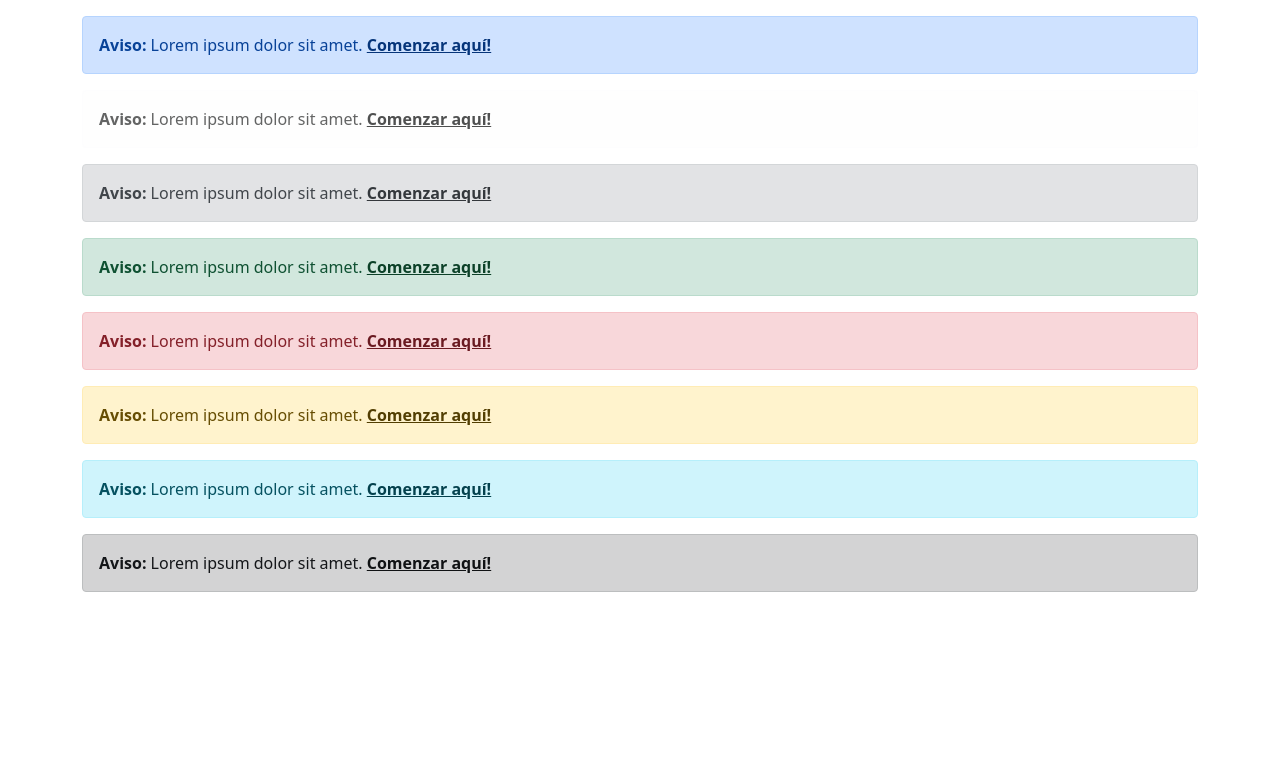
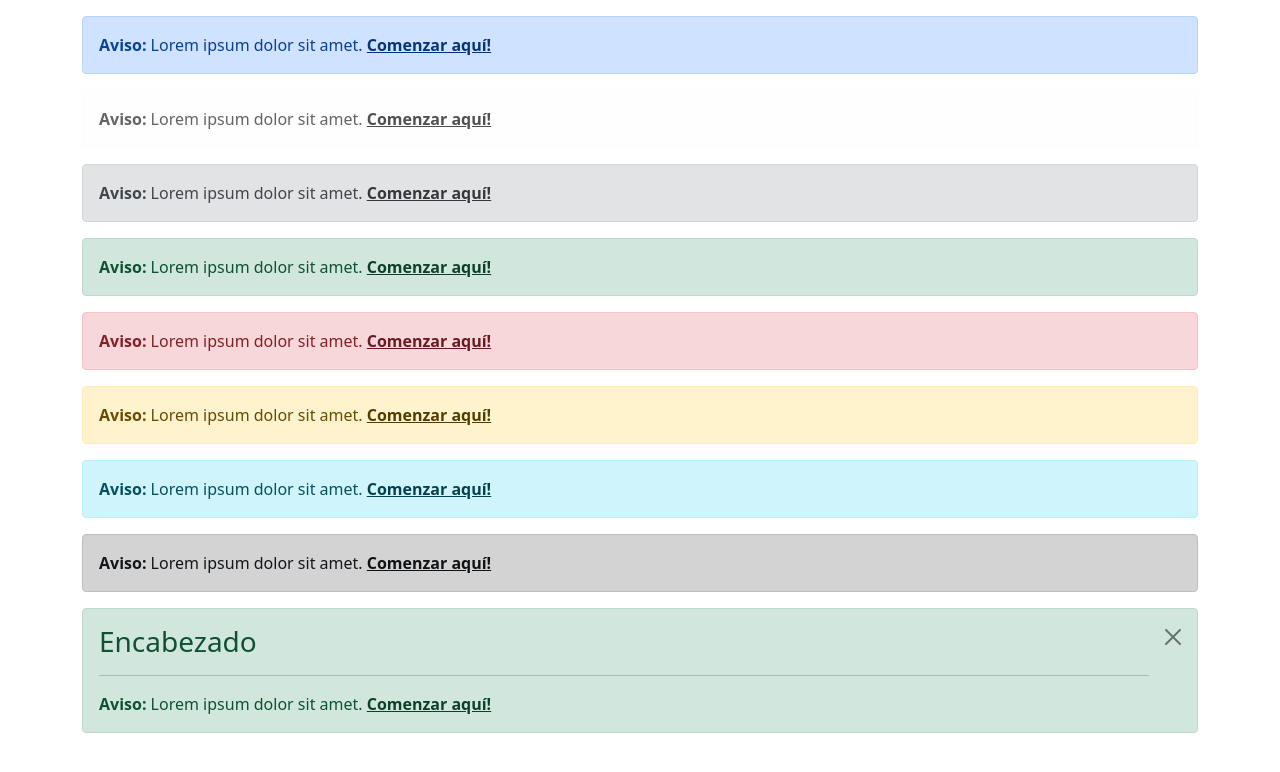
Before and after one commit to MARSFOREVER472/Practica, a plain HTML site: page grid/alertas.html in a window 1280 px wide. Drawn offline with Linux system fonts and the light colour scheme.

Commit message:
Funcionando la última alerta!!!!!

```diff
--- a/grid/alertas.html
+++ b/grid/alertas.html
@@ -52,6 +52,14 @@
                     <strong>Aviso: </strong>Lorem ipsum dolor sit amet.
                     <a href="#" class="alert-link">Comenzar aquí!</a>
                 </div>
+
+                <div class="alert alert-success mt-3 alert-dismissible fade show" role="alert">
+                    <h3>Encabezado</h3>
+                    <hr>
+                    <strong>Aviso: </strong>Lorem ipsum dolor sit amet.
+                    <a href="#" class="alert-link">Comenzar aquí!</a>
+                    <button type="button" class="btn-close" data-bs-dismiss="alert" aria-label="Cerrar"></button>
+                </div>
             </div>
         </div>
     </div>
```
